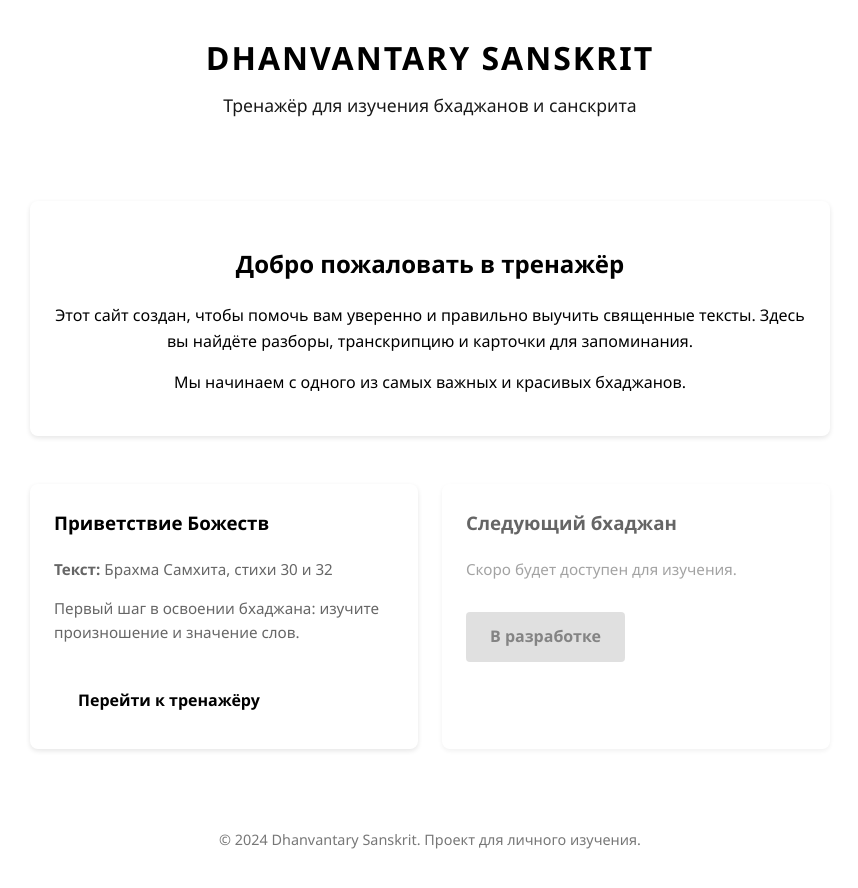
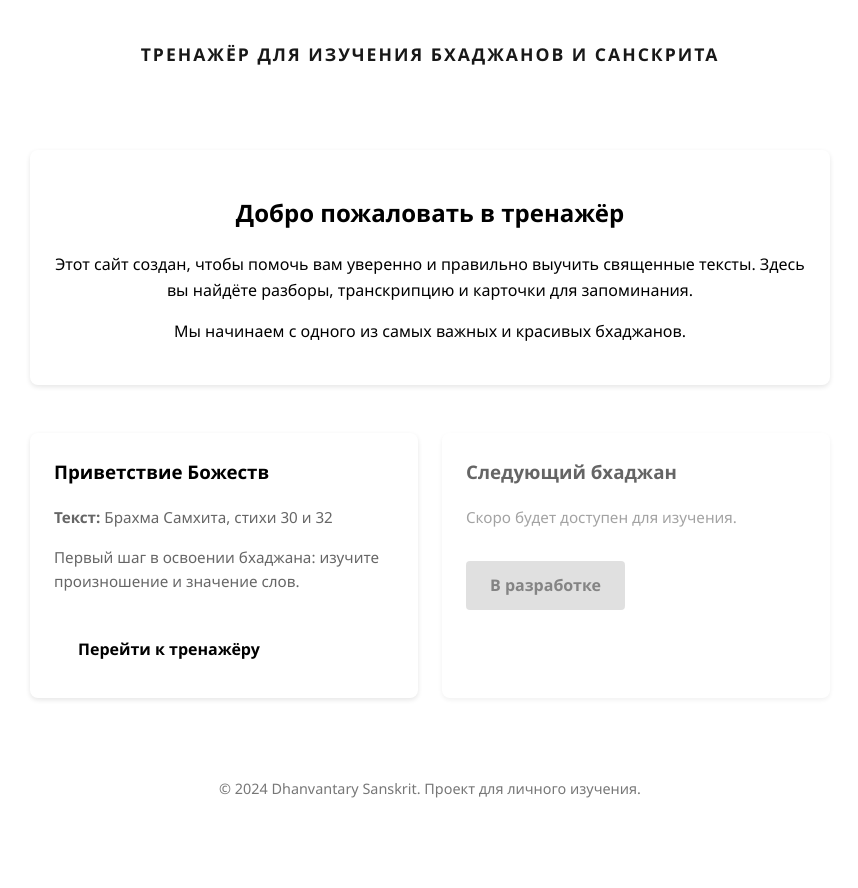
Before and after one commit to dhanvantary/dhanvantary.github.io, a plain HTML site: page index.html in a window 1280 px wide. Shown: the whole page, without its empty margins (210-1068 px from the left). After the commit the page ends 846 px from the top, so only its background shows below. Drawn offline with Linux system fonts and the light colour scheme.

Commit message:
Update index.html

```diff
--- a/index.html
+++ b/index.html
@@ -8,7 +8,7 @@
 </head>
 <body>
   <header>
-    <h1>Dhanvantary Sanskrit</h1>
+    <h1 test123</h1>
     <p>Тренажёр для изучения бхаджанов и санскрита</p>
   </header>
 
```
